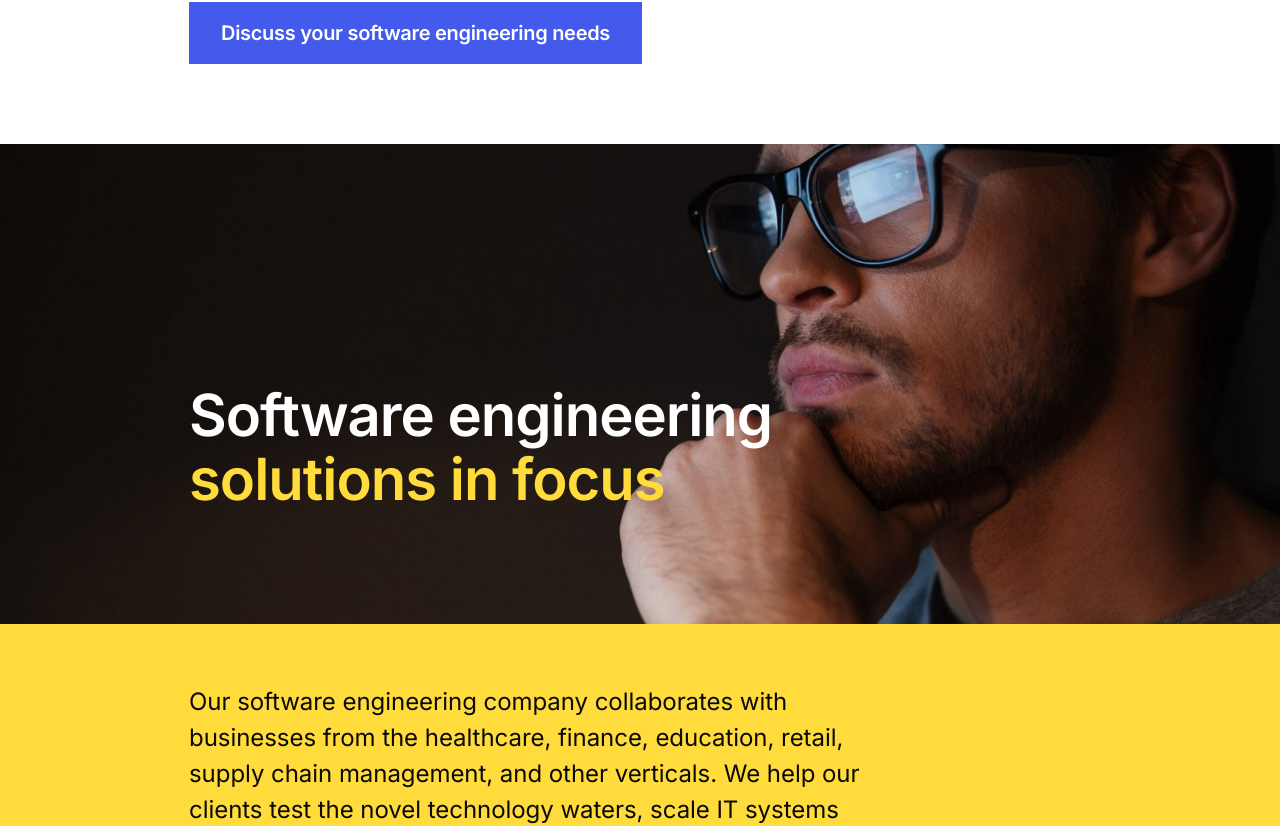
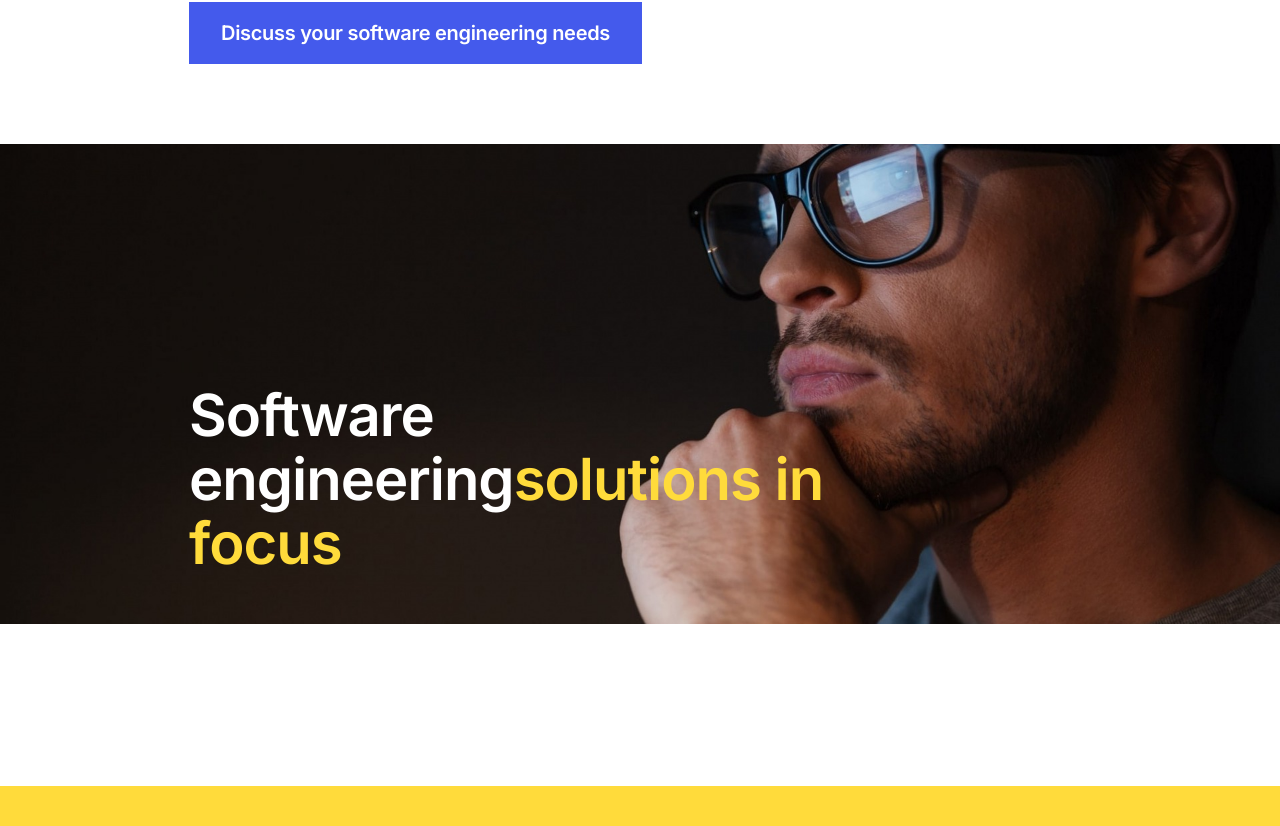
Before and after one commit to elefinnt/cub2, a Next.js app: page /services in a window 1280 px wide. Shown: the part 2637-3463 px from the top of the page. Built offline with nearby package versions, Linux system fonts and the light colour scheme.

Commit message:
chore: cleanup

```diff
--- a/app/(routes)/(company)/how-we-work/page.tsx
+++ b/app/(routes)/(company)/how-we-work/page.tsx
@@ -121,7 +121,6 @@ const How = () => {
           </div>
           <div className="section-2-tabs">
             <MethodologyTabs />
-            <div className="section-2-tabs-content"></div>
           </div>
         </div>
       </div>
--- a/app/_components/image-text.tsx
+++ b/app/_components/image-text.tsx
@@ -13,7 +13,7 @@ interface ImageTextProps {
 const ImageWithText: React.FC<ImageTextProps> = ({ imageTextData }) => {
   return (
     <>
-      <div className="relative w-full min-h-full">
+      <div className="relative w-full min-h-[642px]">
         <div className="relative h-[480px] flex justify-start">
           <Image
             src={imageTextData.image}
@@ -24,10 +24,7 @@ const ImageWithText: React.FC<ImageTextProps> = ({ imageTextData }) => {
           <div className="px-[189px]">
             <h2 className="text-content relative text-white max-w-3xl">
               {imageTextData.whiteText}
-              <span className="text-[#ffdb3b]">
-                {" "}
-                {imageTextData.yellowText}
-              </span>
+              <span className="text-[#ffdb3b]">{imageTextData.yellowText}</span>
             </h2>
           </div>
         </div>
```
